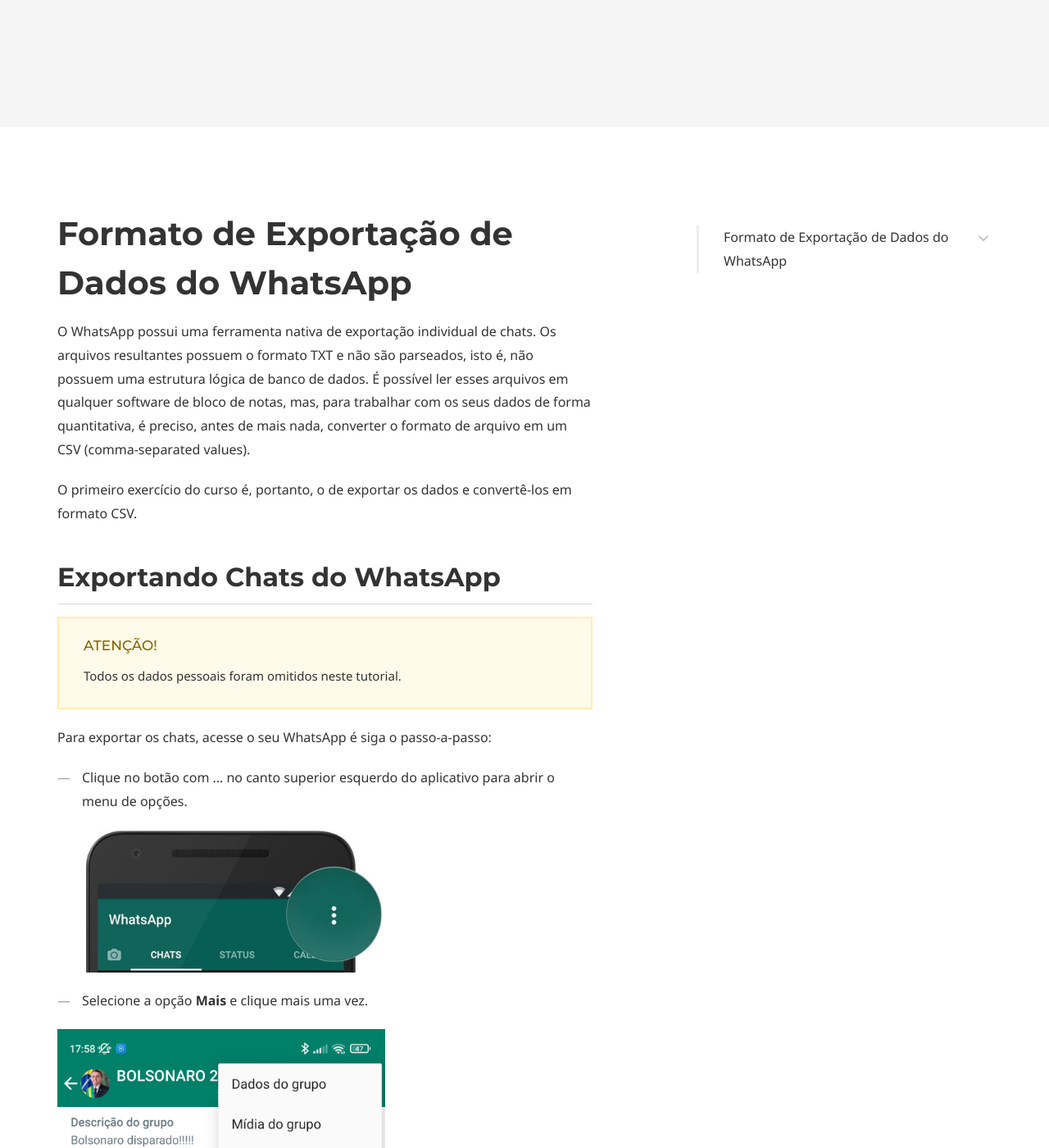
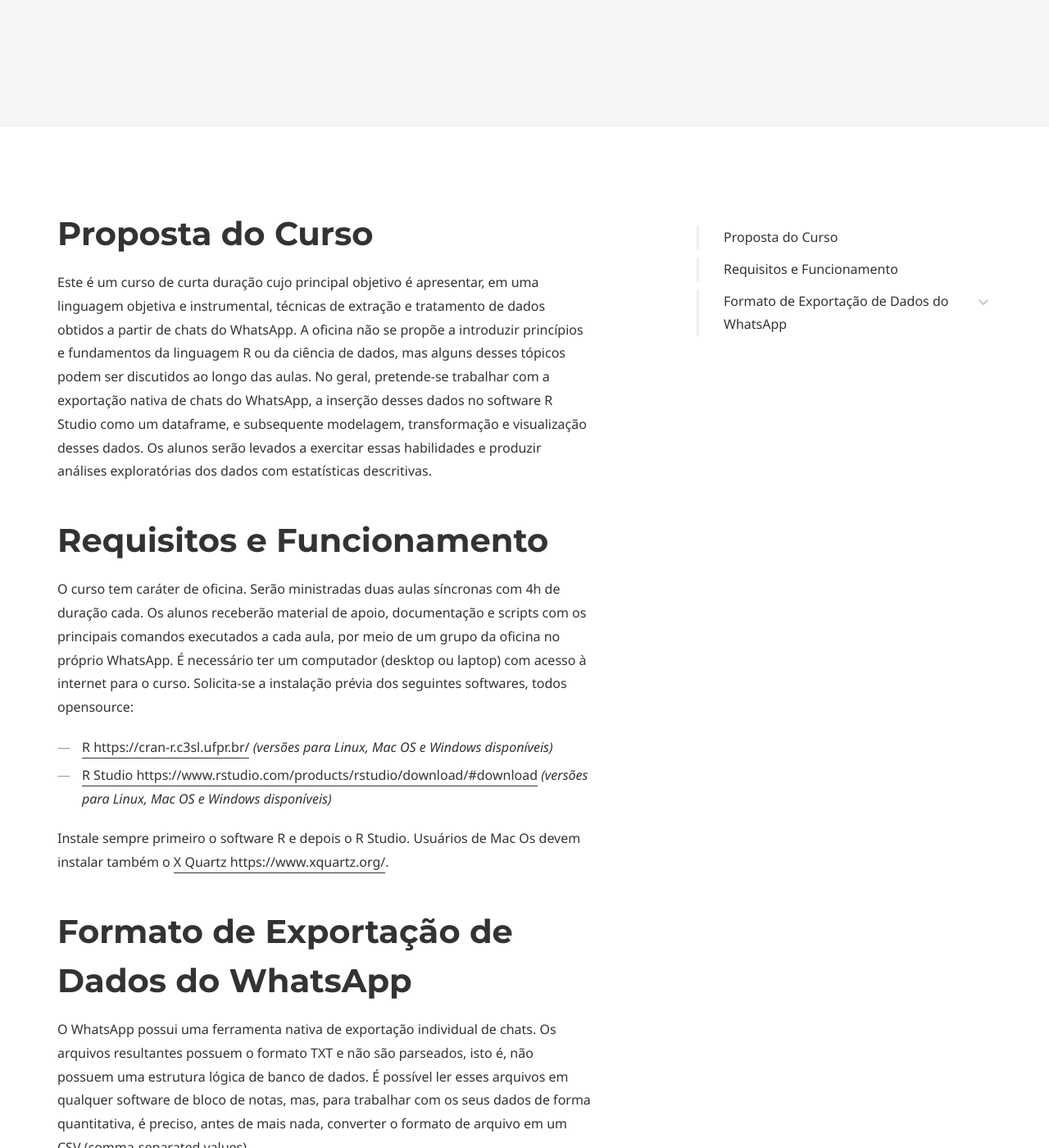
Before and after one commit to coLAB-UFF/docs, a Jekyll site: the page built from rwhatsapp.md, in a window 1280 px wide and 1400 px high, scrolled down 439 px. Shown: the whole window at 82% size. Built offline with Jekyll 4.4.1, drawn with Linux system fonts in a browser that asks for light colours; some web fonts are replaced.

Commit message:
Update rwhatsapp.md

```diff
--- a/rwhatsapp.md
+++ b/rwhatsapp.md
@@ -27,6 +27,19 @@
         content: Next page
         url: '#'
 ---
+
+# Proposta do Curso
+
+Este é um curso de curta duração cujo principal objetivo é apresentar, em uma linguagem objetiva e instrumental, técnicas de extração e tratamento de dados obtidos a partir de chats do WhatsApp. A oficina não se propõe a introduzir princípios e fundamentos da linguagem R ou da ciência de dados, mas alguns desses tópicos podem ser discutidos ao longo das aulas. No geral, pretende-se trabalhar com a exportação nativa de chats do WhatsApp, a inserção desses dados no software R Studio como um dataframe, e subsequente modelagem, transformação e visualização desses dados. Os alunos serão levados a exercitar essas habilidades e produzir análises exploratórias dos dados com estatísticas descritivas.
+
+# Requisitos e Funcionamento
+
+O curso tem caráter de oficina. Serão ministradas duas aulas síncronas com 4h de duração cada. Os alunos receberão material de apoio, documentação e scripts com os principais comandos executados a cada aula, por meio de um grupo da oficina no próprio WhatsApp. É necessário ter um computador (desktop ou laptop) com acesso à internet para o curso. Solicita-se a instalação prévia dos seguintes softwares, todos opensource:
+
+* [R <https://cran-r.c3sl.ufpr.br/>](https://cran-r.c3sl.ufpr.br/) *(versões para Linux, Mac OS e Windows disponíveis)*
+* [R Studio <https://www.rstudio.com/products/rstudio/download/#download>](https://www.rstudio.com/products/rstudio/download/#download) *(versões para Linux, Mac OS e Windows disponíveis)*
+
+Instale sempre primeiro o software R e depois o R Studio. Usuários de Mac Os devem instalar também o [X Quartz <https://www.xquartz.org/>](https://www.xquartz.org/).
 
 # Formato de Exportação de Dados do WhatsApp
 
```
